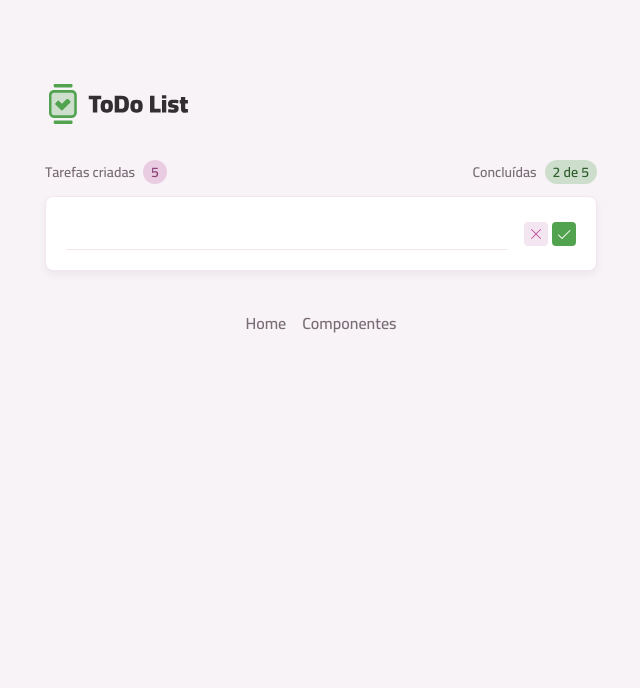
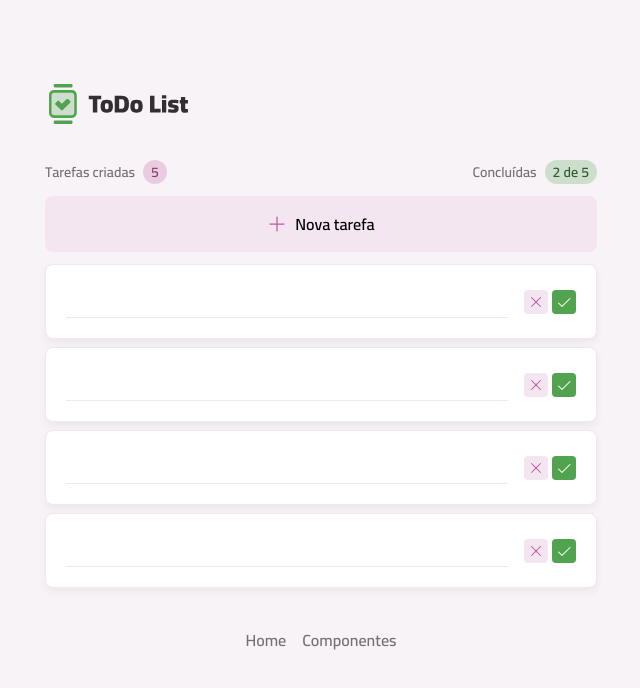
Before and after one commit to IsaaczZj/todo-list, a React (Vite) app: page / in a window 1280 px wide. Shown: the top 688 px of the page, without its empty margins (319-959 px from the left). Built offline with nearby package versions, Linux system fonts and the light colour scheme.

Commit message:
feat:tasks list

```diff
--- a/src/components/button.tsx
+++ b/src/components/button.tsx
@@ -31,7 +31,7 @@ export function Button({
       primary: "fill-pink-base",
     },
     size: {
-      md: "w-5 h-5 ",
+      md: "w-5 h-5",
     },
   };
 
@@ -53,7 +53,6 @@ export function Button({
           className={classMerge([
             buttonIconVariants.variants[variant],
             buttonIconVariants.size[size],
-            className,
           ])}
         />
       )}
--- a/src/components/core/task-item.tsx
+++ b/src/components/core/task-item.tsx
@@ -7,16 +7,14 @@ import PencilIcon from "../../assets/icons/pencil.svg?react";
 
 import CheckIcon from "../../assets/icons/check.svg?react";
 
-import PlusIcon from "../../assets/icons/plus.svg?react";
-import SpinnerIcon from "../../assets/icons/spinner.svg?react";
 import XIcon from "../../assets/icons/x.svg?react";
 import { useState } from "react";
 import { Input } from "../input";
 export function TaskItem() {
   const [isEditing, setIsEditing] = useState(true);
 
-  function handleExitEditTask(){
-    setIsEditing(false)
+  function handleExitEditTask() {
+    setIsEditing(false);
   }
 
   return (
--- /dev/null
+++ b/src/components/core/tasks-list.tsx
@@ -0,0 +1,20 @@
+import PlusIcon from "../../assets/icons/plus.svg?react";
+import { Button } from "../button";
+import { ButtonIcon } from "../button-icon";
+import { TaskItem } from "./task-item";
+
+export function TasksList() {
+  return (
+    <>
+      <section >
+        <Button icon={PlusIcon} className="w-full">Nova tarefa</Button>
+      </section>
+      <section className="space-y-2">
+        <TaskItem />
+        <TaskItem />
+        <TaskItem />
+        <TaskItem />
+      </section>
+    </>
+  );
+}
--- a/src/pages/page-home.tsx
+++ b/src/pages/page-home.tsx
@@ -1,10 +1,14 @@
 import { Container } from "../components/container";
 import { TaskItem } from "../components/core/task-item";
+import { TasksList } from "../components/core/tasks-list";
 import { TasksSummary } from "../components/core/tasks-summary";
 
 export function PageHome() {
-  return <Container className="space-y-3">
-    <TasksSummary/>
-    <TaskItem/>
-  </Container>;
+  return (
+    <Container className="space-y-3">
+      <TasksSummary />
+
+      <TasksList />
+    </Container>
+  );
 }
```
